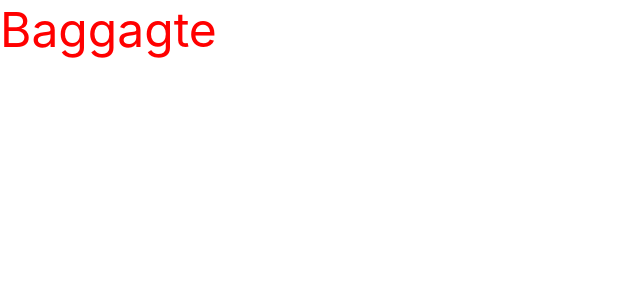
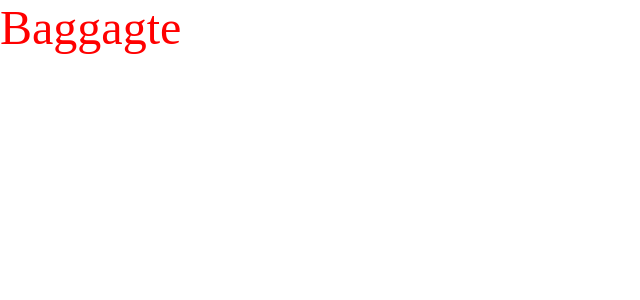
Before and after one commit to kapeiharshad/ecommerce-ui, a React (Create React App) app: page / in a window 1280 px wide. Shown: the top 300 px of the page, without its empty margins (0-640 px from the left). Built offline with nearby package versions, Linux system fonts and the light colour scheme.

Commit message:
global css added

```diff
--- a/src/index.css
+++ b/src/index.css
@@ -1,13 +1,67 @@
-body {
+/* global css added here */
+
+@import url("https://fonts.googleapis.com/css2?family=Lato&family=Alata&family=Poppins:wght@300;400&display=swap");
+
+:root {
+  --primaryColor: #ed254e;
+  --mainWhite: #fffffc;
+  --offWhite: #f7f7f7;
+  --mainBlack: #223127;
+  --mainGrey: #edebe4;
+  --darkGrey: #beb7a4;
+  --mainTransition: all 0.3s linear;
+  --mainSpacing: 0.25rem;
+  --lightShadow: 2px 5px 3px 0 rgba(0, 0, 0, 0.25);
+  --darkShadow: 4px 10px 5px 0 rgba(0, 0, 0, 0.5);
+}
+
+*,
+::before,
+::after {
   margin: 0;
-  font-family: -apple-system, BlinkMacSystemFont, 'Segoe UI', 'Roboto', 'Oxygen',
-    'Ubuntu', 'Cantarell', 'Fira Sans', 'Droid Sans', 'Helvetica Neue',
-    sans-serif;
+  padding: 0;
+  box-sizing: border-box;
+}
+
+.body {
+  margin: 0;
+  font-family: "Lato", sans-serif;
+  color: var(--mainBlack);
+  line-height: 1.4;
+  font-size: 1rem;
   -webkit-font-smoothing: antialiased;
   -moz-osx-font-smoothing: grayscale;
 }
 
-code {
-  font-family: source-code-pro, Menlo, Monaco, Consolas, 'Courier New',
-    monospace;
+h1,
+h2,
+h3,
+h4,
+h5,
+h6 {
+  font-family: "Poppins", sans-serif;
+  margin-bottom: 1.25rem;
+  letter-spacing: var(--mainSpacing);
 }
+
+h1 {
+  font-size: 3.3rem;
+}
+h2 {
+  font-size: 2.3rem;
+}
+h3 {
+  font-size: 2rem;
+}
+h4 {
+  font-size: 1.2rem;
+}
+p {
+  margin-bottom: 1.25rem;
+  line-height: 2;
+  font-weight: 300;
+}
+a {
+  text-decoration: none;
+  display: inline-block;
+}
```
